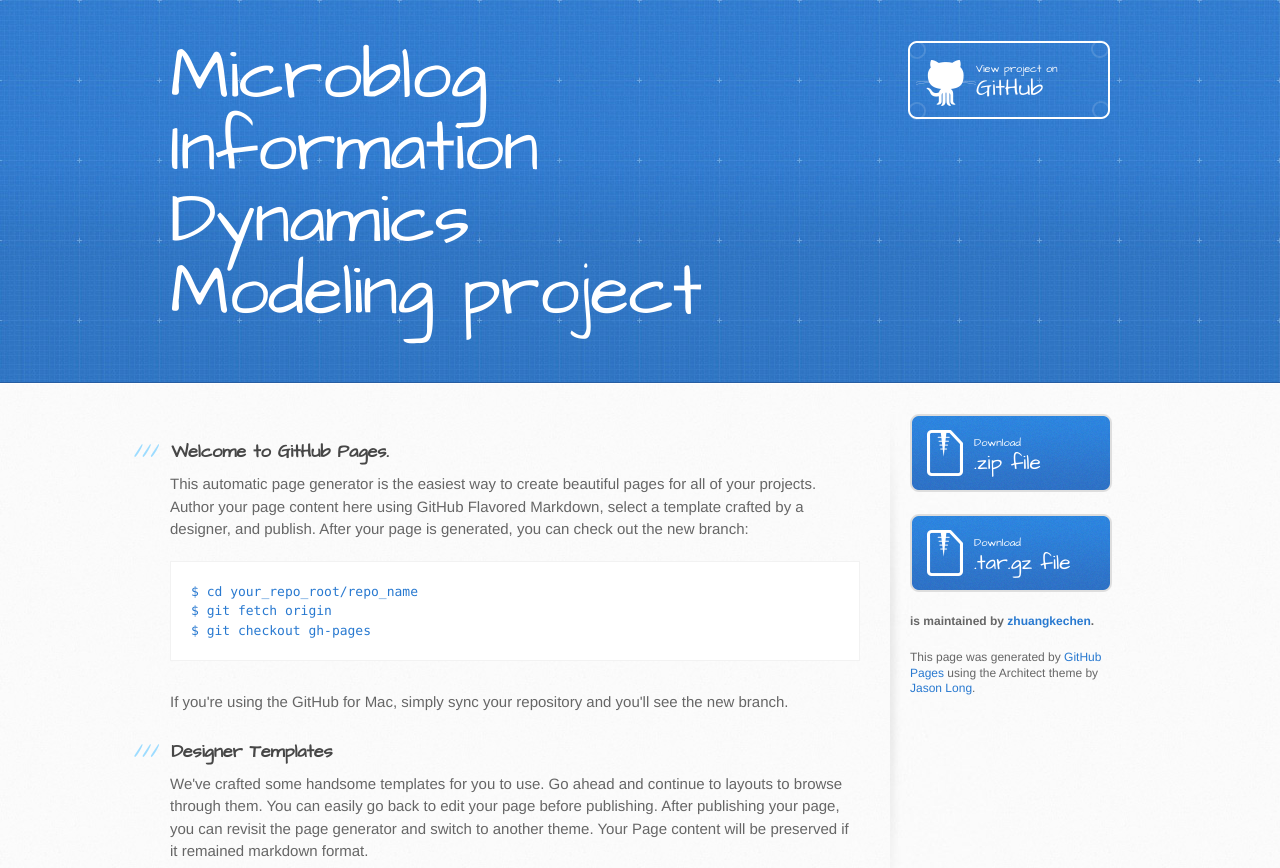
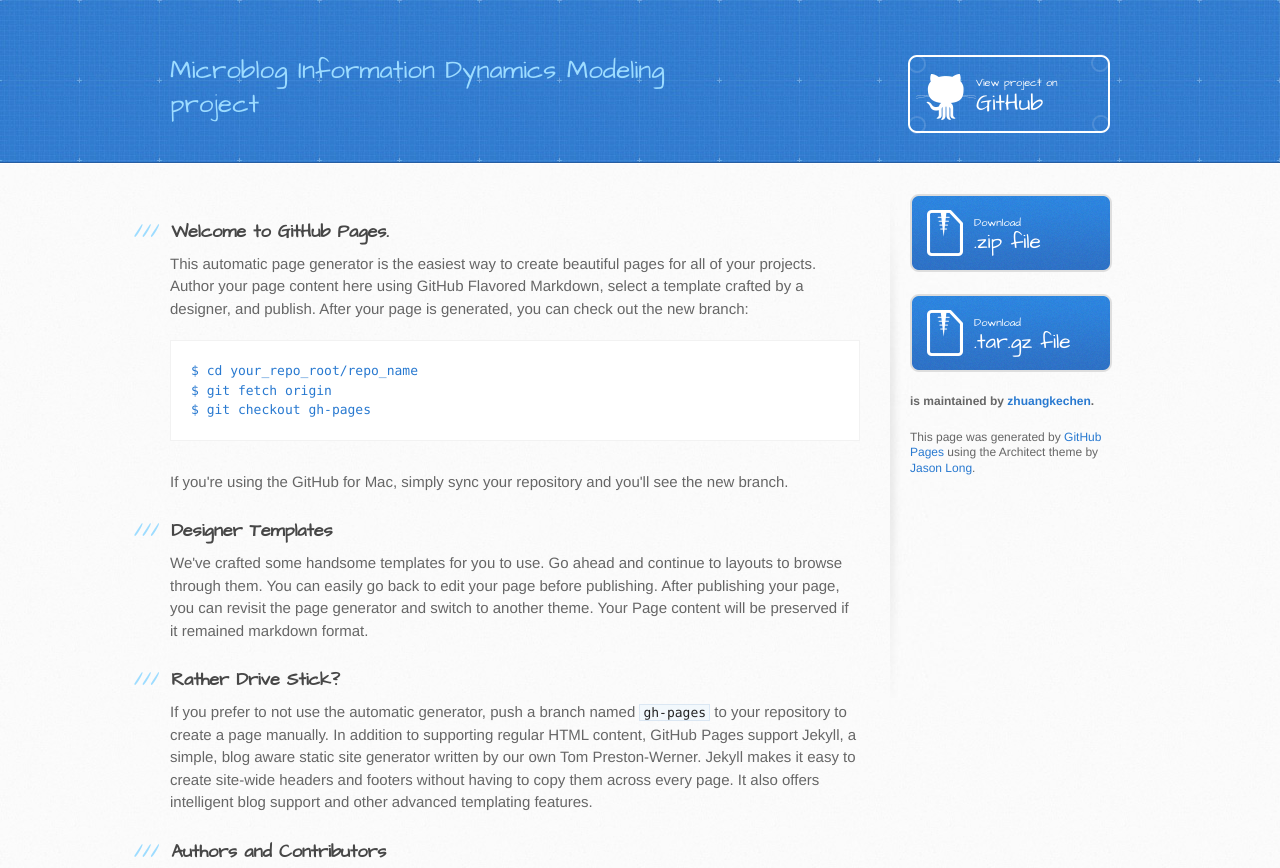
Before and after one commit to zhuangkechen/midm, a plain HTML site: page index.html in a window 1280 px wide. Shown: the top 868 px of the page. Drawn offline with Linux system fonts and the light colour scheme.

Commit message:
fix index

```diff
--- a/index.html
+++ b/index.html
@@ -19,8 +19,8 @@
   <body>
     <header>
       <div class="inner">
-        <h1>Microblog Information Dynamics Modeling project</h1>
-        <h2></h2>
+        <h1></h1>
+        <h2>Microblog Information Dynamics Modeling project</h2>
         <a href="https://github.com/zhuangkechen/midm" class="button"><small>View project on</small>GitHub</a>
       </div>
     </header>
```
